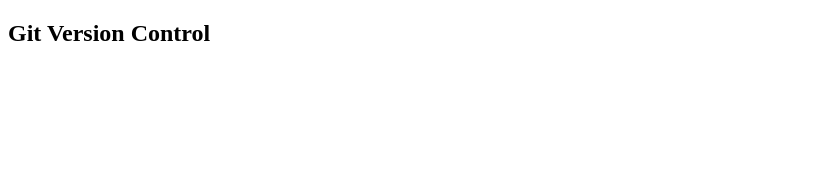
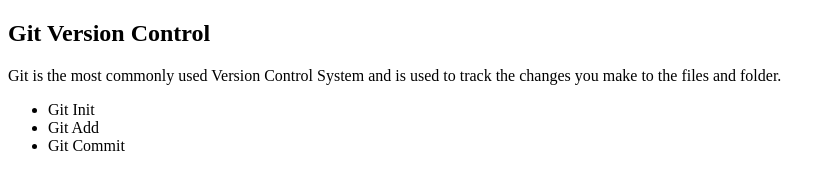
Before and after one commit to kutepriyankaagarwal1891/MyFirstRepo, a plain HTML site: page index.html in a window 1280 px wide. Shown: the whole page, without its empty margins (0-831 px from the left). Drawn offline with Linux system fonts and the light colour scheme.

Commit message:
Added paragraph and list items

```diff
--- a/index.html
+++ b/index.html
@@ -7,5 +7,14 @@
 </head>
 <body>
     <h2>Git Version Control</h2>
+
+    <p>Git is the most commonly used Version Control System and is used to track the changes you make to the files and folder.</p>
+
+    <ul>
+        <li>Git Init</li>
+        <li>Git Add</li>
+        <li>Git Commit</li>
+    </ul>
+
 </body>
 </html>
```
